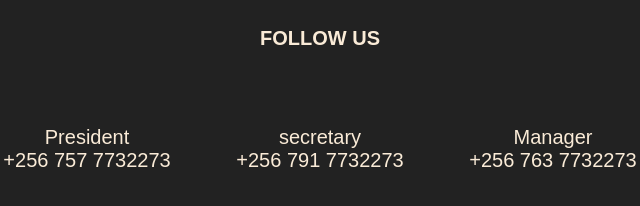
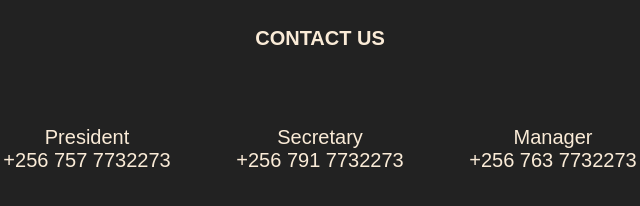
Before and after one commit to Grace-Wanja/Cybersecurity--UCU-Chapter, a plain HTML site: page newChanges/theRealOne/cyberSecurityWebsite/index.html in a window 1280 px wide. Shown: the part 3292-3498 px from the top of the page, 320-960 px from the left. Drawn offline with Linux system fonts and the light colour scheme.

Commit message:
edited the contacts

```diff
--- a/newChanges/theRealOne/cyberSecurityWebsite/index.html
+++ b/newChanges/theRealOne/cyberSecurityWebsite/index.html
@@ -380,11 +380,11 @@
         </li>
 
         <li>
-            <H4 class="nill">FOLLOW US</H4><BR><br>
+            <H4 class="nill">CONTACT US</H4><BR><br>
                 <ul>
                     <li>President
                         <br>+256 757 7732273</li>
-                    <li>secretary <br>+256 791 7732273</li>
+                    <li>Secretary <br>+256 791 7732273</li>
                     <li>Manager <br>+256 763 7732273</li>
                 </ul>
 
```
